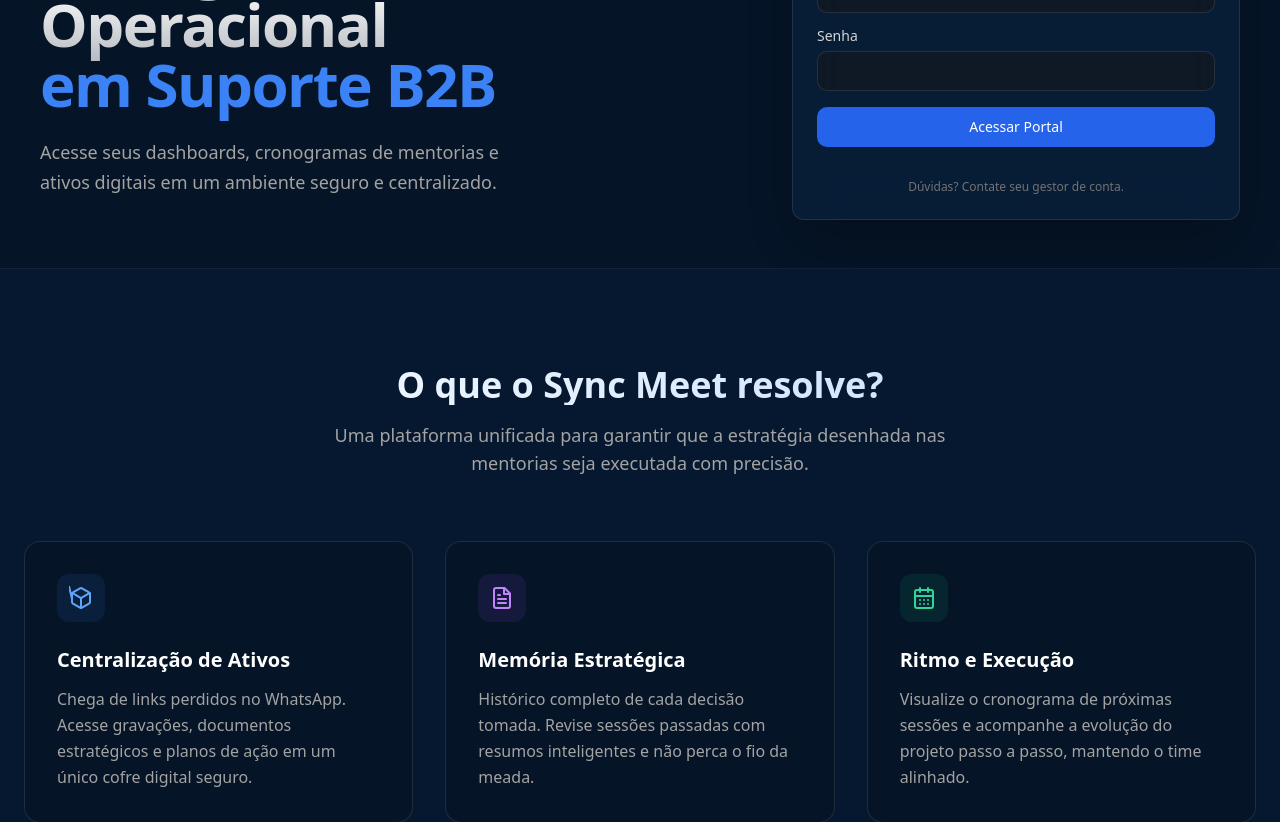
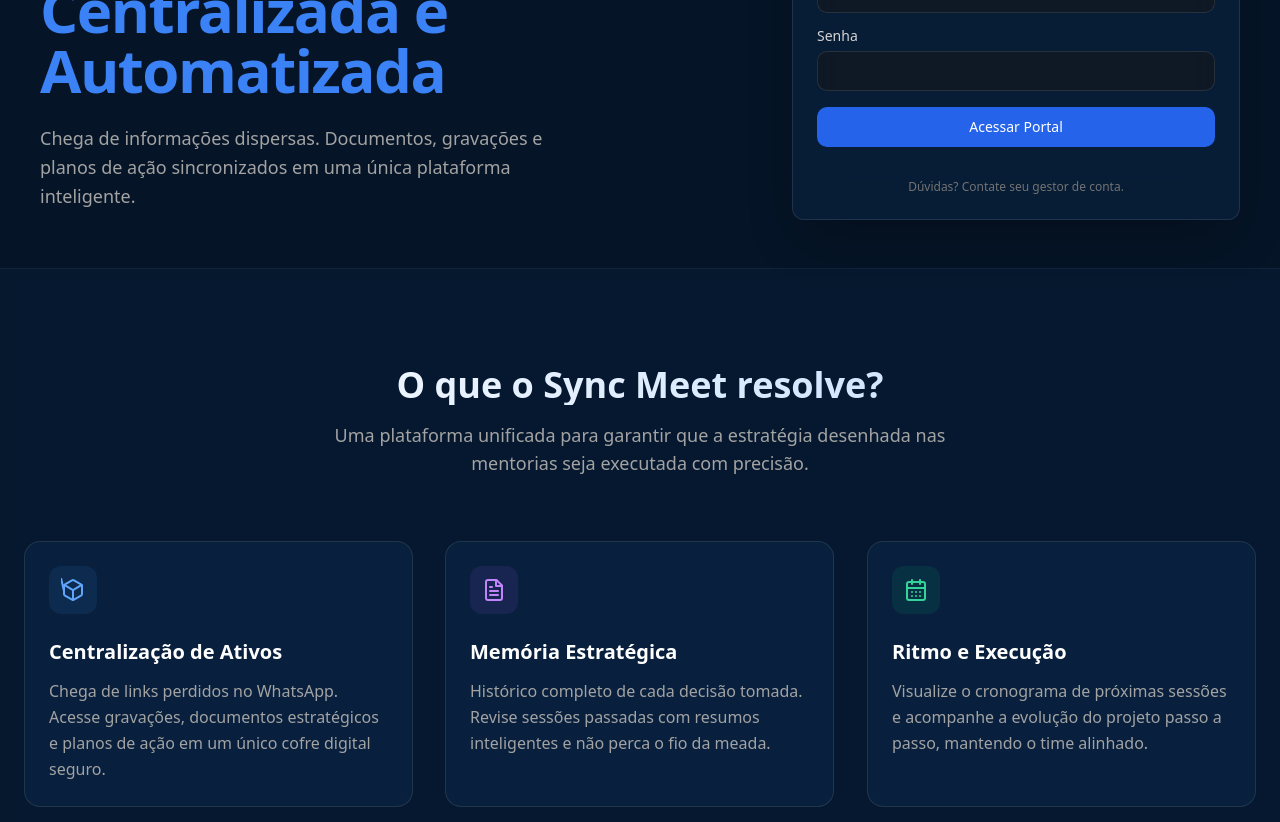
Before and after one commit to athossouza/SyncMeet-Platform, a React (Vite) app: page /login in a window 1280 px wide. Shown: the part 260-1082 px from the top of the page. Built offline with nearby package versions, Linux system fonts and the light colour scheme; no server answers.

Commit message:
feat: enhance landing page UI and copy

```diff
--- a/src/pages/LandingPage.tsx
+++ b/src/pages/LandingPage.tsx
@@ -54,15 +54,14 @@
 
                     <h1 className="text-4xl md:text-6xl font-bold leading-tight tracking-tight">
                         <span className="bg-clip-text text-transparent bg-gradient-to-b from-white to-white/70">
-                            Inteligência Operacional
+                            Sua Evolução,
                         </span>
                         <br />
-                        <span className="text-blue-500">em Suporte B2B</span>
+                        <span className="text-blue-500">Centralizada e Automatizada</span>
                     </h1>
 
                     <p className="text-lg text-neutral-400 leading-relaxed max-w-lg mx-auto lg:mx-0">
-                        Acesse seus dashboards, cronogramas de mentorias e
-                        ativos digitais em um ambiente seguro e centralizado.
+                        Chega de informações dispersas. Documentos, gravações e planos de ação sincronizados em uma única plataforma inteligente.
                     </p>
                 </div>
 
@@ -145,8 +144,13 @@
 
                     <div className="grid grid-cols-1 md:grid-cols-3 gap-8">
                         {/* Card 1 */}
-                        <div className="p-8 rounded-2xl bg-[#051426] border border-white/10 hover:border-blue-500/30 transition-colors group">
-                            <div className="w-12 h-12 rounded-lg bg-blue-500/10 flex items-center justify-center mb-6 group-hover:scale-110 transition-transform">
+                        <div className="group relative p-6 rounded-2xl overflow-hidden transition-all duration-300 border border-white/10 bg-[#0A2647]/50 backdrop-blur-sm hover:shadow-[0_2px_12px_rgba(44,116,179,0.1)] hover:-translate-y-1 will-change-transform">
+                            <div className="absolute inset-0 opacity-0 group-hover:opacity-100 transition-opacity duration-300">
+                                <div className="absolute inset-0 bg-[radial-gradient(circle_at_center,rgba(255,255,255,0.02)_1px,transparent_1px)] bg-[length:4px_4px]" />
+                            </div>
+
+                            <div className="relative z-10">
+                                <div className="w-12 h-12 rounded-lg bg-blue-500/10 flex items-center justify-center mb-6 group-hover:scale-110 transition-transform duration-300">
                                     <svg xmlns="http://www.w3.org/2000/svg" width="24" height="24" viewBox="0 0 24 24" fill="none" stroke="currentColor" strokeWidth="2" strokeLinecap="round" strokeLinejoin="round" className="text-blue-400"><path d="M21 16V8a2 2 0 0 0-1-1.73l-7-4a2 2 0 0 0-2 0l-7 4A2 2 0 0 0 3 8v8a2 2 0 0 0 1 1.73l7 4a2 2 0 0 0 2 0l7-4A2 2 0 0 0 21 16z" /><polyline points="3.27 6.96 12 12.01 20.73 6.96" /><line x1="12" y1="22.08" x2="12" y2="12" /><line x1="3.27 16.05" x2="2.72" y2="12" /></svg>
                                 </div>
                                 <h3 className="text-xl font-semibold text-white mb-3">Centralização de Ativos</h3>
@@ -155,9 +159,17 @@
                                 </p>
                             </div>
 
+                            <div className="absolute inset-0 -z-10 rounded-2xl p-px bg-gradient-to-br from-transparent via-white/10 to-transparent opacity-0 group-hover:opacity-100 transition-opacity duration-300" />
+                        </div>
+
                         {/* Card 2 */}
-                        <div className="p-8 rounded-2xl bg-[#051426] border border-white/10 hover:border-blue-500/30 transition-colors group">
-                            <div className="w-12 h-12 rounded-lg bg-purple-500/10 flex items-center justify-center mb-6 group-hover:scale-110 transition-transform">
+                        <div className="group relative p-6 rounded-2xl overflow-hidden transition-all duration-300 border border-white/10 bg-[#0A2647]/50 backdrop-blur-sm hover:shadow-[0_2px_12px_rgba(44,116,179,0.1)] hover:-translate-y-1 will-change-transform">
+                            <div className="absolute inset-0 opacity-0 group-hover:opacity-100 transition-opacity duration-300">
+                                <div className="absolute inset-0 bg-[radial-gradient(circle_at_center,rgba(255,255,255,0.02)_1px,transparent_1px)] bg-[length:4px_4px]" />
+                            </div>
+
+                            <div className="relative z-10">
+                                <div className="w-12 h-12 rounded-lg bg-purple-500/10 flex items-center justify-center mb-6 group-hover:scale-110 transition-transform duration-300">
                                     <svg xmlns="http://www.w3.org/2000/svg" width="24" height="24" viewBox="0 0 24 24" fill="none" stroke="currentColor" strokeWidth="2" strokeLinecap="round" strokeLinejoin="round" className="text-purple-400"><path d="M14.5 2H6a2 2 0 0 0-2 2v16a2 2 0 0 0 2 2h12a2 2 0 0 0 2-2V7.5L14.5 2z" /><polyline points="14 2 14 8 20 8" /><line x1="16" y1="13" x2="8" y2="13" /><line x1="16" y1="17" x2="8" y2="17" /><polyline points="10 9 9 9 8 9" /></svg>
                                 </div>
                                 <h3 className="text-xl font-semibold text-white mb-3">Memória Estratégica</h3>
@@ -166,15 +178,26 @@
                                 </p>
                             </div>
 
+                            <div className="absolute inset-0 -z-10 rounded-2xl p-px bg-gradient-to-br from-transparent via-white/10 to-transparent opacity-0 group-hover:opacity-100 transition-opacity duration-300" />
+                        </div>
+
                         {/* Card 3 */}
-                        <div className="p-8 rounded-2xl bg-[#051426] border border-white/10 hover:border-blue-500/30 transition-colors group">
-                            <div className="w-12 h-12 rounded-lg bg-emerald-500/10 flex items-center justify-center mb-6 group-hover:scale-110 transition-transform">
+                        <div className="group relative p-6 rounded-2xl overflow-hidden transition-all duration-300 border border-white/10 bg-[#0A2647]/50 backdrop-blur-sm hover:shadow-[0_2px_12px_rgba(44,116,179,0.1)] hover:-translate-y-1 will-change-transform">
+                            <div className="absolute inset-0 opacity-0 group-hover:opacity-100 transition-opacity duration-300">
+                                <div className="absolute inset-0 bg-[radial-gradient(circle_at_center,rgba(255,255,255,0.02)_1px,transparent_1px)] bg-[length:4px_4px]" />
+                            </div>
+
+                            <div className="relative z-10">
+                                <div className="w-12 h-12 rounded-lg bg-emerald-500/10 flex items-center justify-center mb-6 group-hover:scale-110 transition-transform duration-300">
                                     <svg xmlns="http://www.w3.org/2000/svg" width="24" height="24" viewBox="0 0 24 24" fill="none" stroke="currentColor" strokeWidth="2" strokeLinecap="round" strokeLinejoin="round" className="text-emerald-400"><rect x="3" y="4" width="18" height="18" rx="2" ry="2" /><line x1="16" y1="2" x2="16" y2="6" /><line x1="8" y1="2" x2="8" y2="6" /><line x1="3" y1="10" x2="21" y2="10" /><path d="M8 14h.01" /><path d="M12 14h.01" /><path d="M16 14h.01" /><path d="M8 18h.01" /><path d="M12 18h.01" /><path d="M16 18h.01" /></svg>
                                 </div>
                                 <h3 className="text-xl font-semibold text-white mb-3">Ritmo e Execução</h3>
                                 <p className="text-neutral-400 leading-relaxed">
                                     Visualize o cronograma de próximas sessões e acompanhe a evolução do projeto passo a passo, mantendo o time alinhado.
                                 </p>
+                            </div>
+
+                            <div className="absolute inset-0 -z-10 rounded-2xl p-px bg-gradient-to-br from-transparent via-white/10 to-transparent opacity-0 group-hover:opacity-100 transition-opacity duration-300" />
                         </div>
                     </div>
                 </div>
```
Lines whose indentation alone changed are shown as unchanged.
